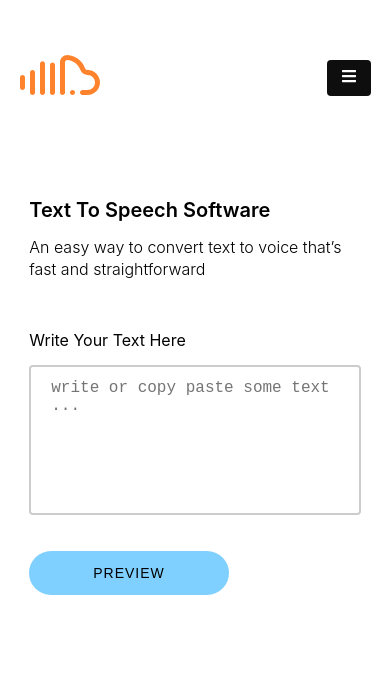
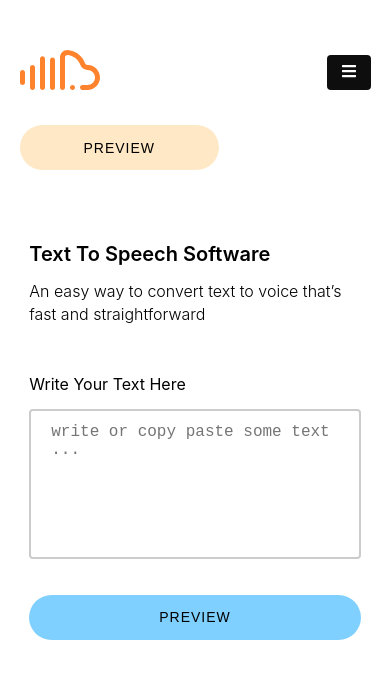
Before and after one commit to naneu/text-to-voice, a React (Create React App) app: page /preview in a window 390 px wide. Shown: the top 678 px of the page. Built offline with nearby package versions, Linux system fonts and the light colour scheme.

Commit message:
add css to preview page

```diff
--- a/src/index.css
+++ b/src/index.css
@@ -34,7 +34,7 @@ Navbar
 ======
 */
 .navbar {
-  height: 6rem;
+  /* height: 6rem; */
   display: flex;
   align-items: center;
   justify-content: center;
@@ -124,6 +124,27 @@ Navbar
     background: #f78716;
     color: #fff;
     cursor: pointer;
+  }
+}
+
+@media screen and (max-width: 800px) {
+  .nav-btn {
+    display: grid;
+    border: 0;
+    padding: 0.9rem 4rem;
+    font-style: normal;
+    letter-spacing: 1px;
+    font-weight: 400;
+    font-size: 14px;
+    text-transform: uppercase;
+    /* background: #f79616; */
+    background: #ffe8c5;
+    border-radius: 30px;
+    margin-top: 10px;
+  }
+  .nav-btn:hover {
+    background: #f78716;
+    color: #fff;
   }
 }
 /*
@@ -403,6 +424,7 @@ Preview Page
 */
 .preview {
   margin: 3rem 0;
+  display: grid;
 }
 label {
   font-style: normal;
@@ -437,3 +459,8 @@ textarea {
   color: #fff;
   cursor: pointer;
 }
+@media only screen and (max-width: 576px) {
+  .test {
+    display: grid;
+  }
+}
--- a/src/pages/Preview.js
+++ b/src/pages/Preview.js
@@ -14,16 +14,17 @@ function Preview() {
           </div>
 
           <div className="preview">
-            <form>
+            <form className="">
               <label>write your text here</label>
               <textarea
                 type="text"
                 placeholder="write or copy paste some text ..."
               />
-              <button className="preview-btn">preview</button>
+              <div className="test">
+                <button className="preview-btn">preview</button>
+              </div>
             </form>
           </div>
-
         </div>
       </section>
     </div>
```
